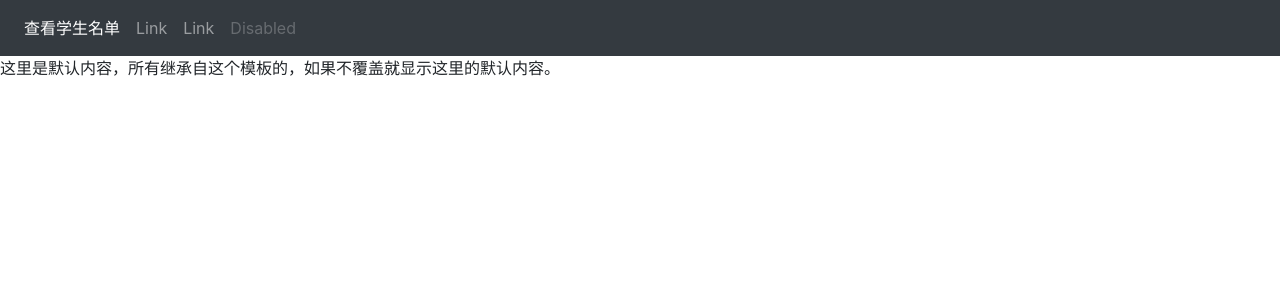
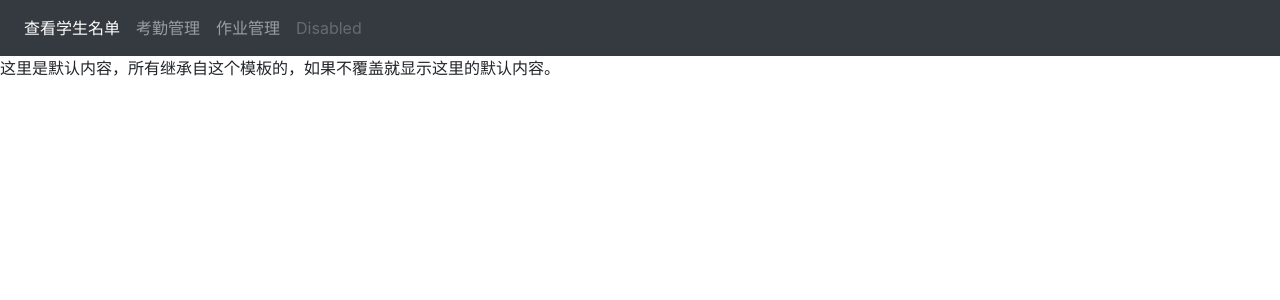
Before and after one commit to Li-rr/AssistantTeaching, a Django app: template usermanage/templates/base.html in a window 1280 px wide. Shown: the top 300 px of the page. Run offline with Django 3.2, Linux system fonts and the light colour scheme; the template is opened without the code that fills it, so the values that code supplies are empty; parts of the project's set-up code (start-up, migrations or seed data) failed here and were passed over; some libraries are stand-ins or nearby versions.

Commit message:
添加指向作业管理与考勤管理的链接

```diff
--- a/usermanage/templates/base.html
+++ b/usermanage/templates/base.html
@@ -16,10 +16,10 @@
       <a class="nav-link" href="/student/stuTable">查看学生名单</a>
     </li>
     <li class="nav-item">
-      <a class="nav-link" href="#">Link</a>
+      <a class="nav-link" href="/student/attn">考勤管理</a>
     </li>
     <li class="nav-item">
-      <a class="nav-link" href="#">Link</a>
+      <a class="nav-link" href="/student/homework">作业管理</a>
     </li>
     <li class="nav-item">
       <a class="nav-link disabled" href="#">Disabled</a>
--- a/usermanage/urls.py
+++ b/usermanage/urls.py
@@ -5,4 +5,6 @@ from . import views
 urlpatterns = [
     path('',views.index,name="index"),
     path('stuTable/',views.getStuTable,name="getTable"),
+    path('attn/',views.attendanceManage,name="attnManage"),
+    path('homework/',views.homeworkManage,name="homeworkManage"),
 ]
```
